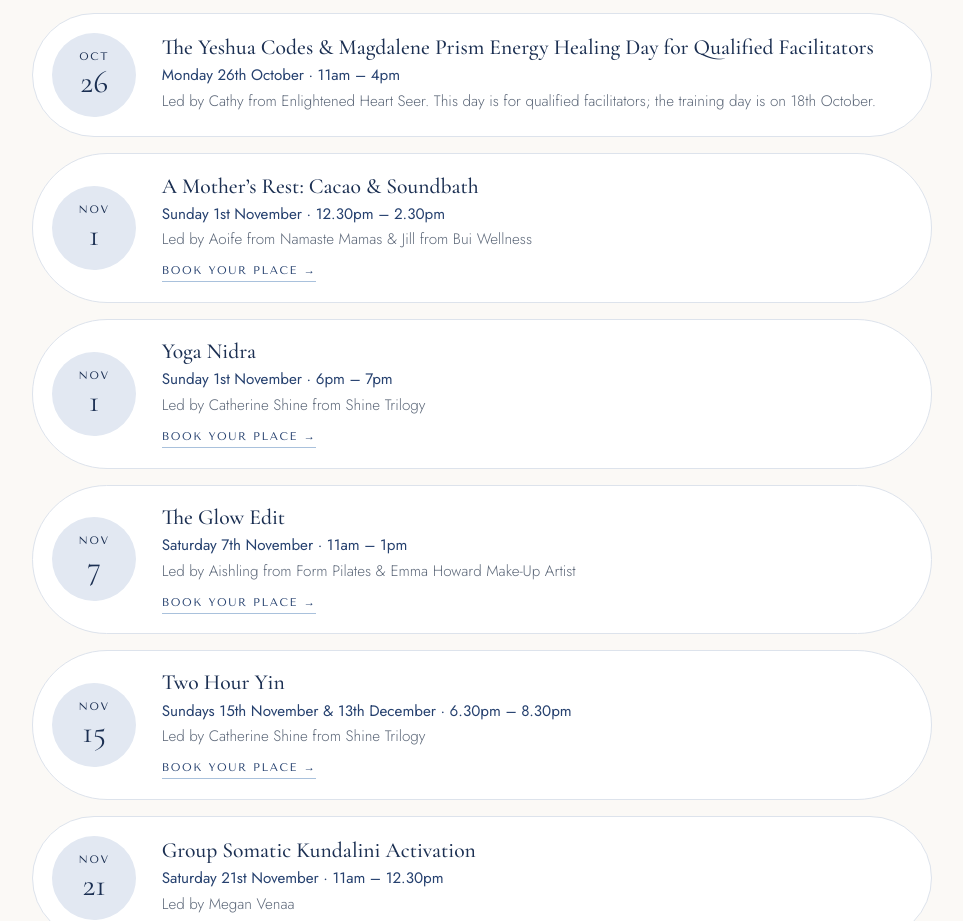
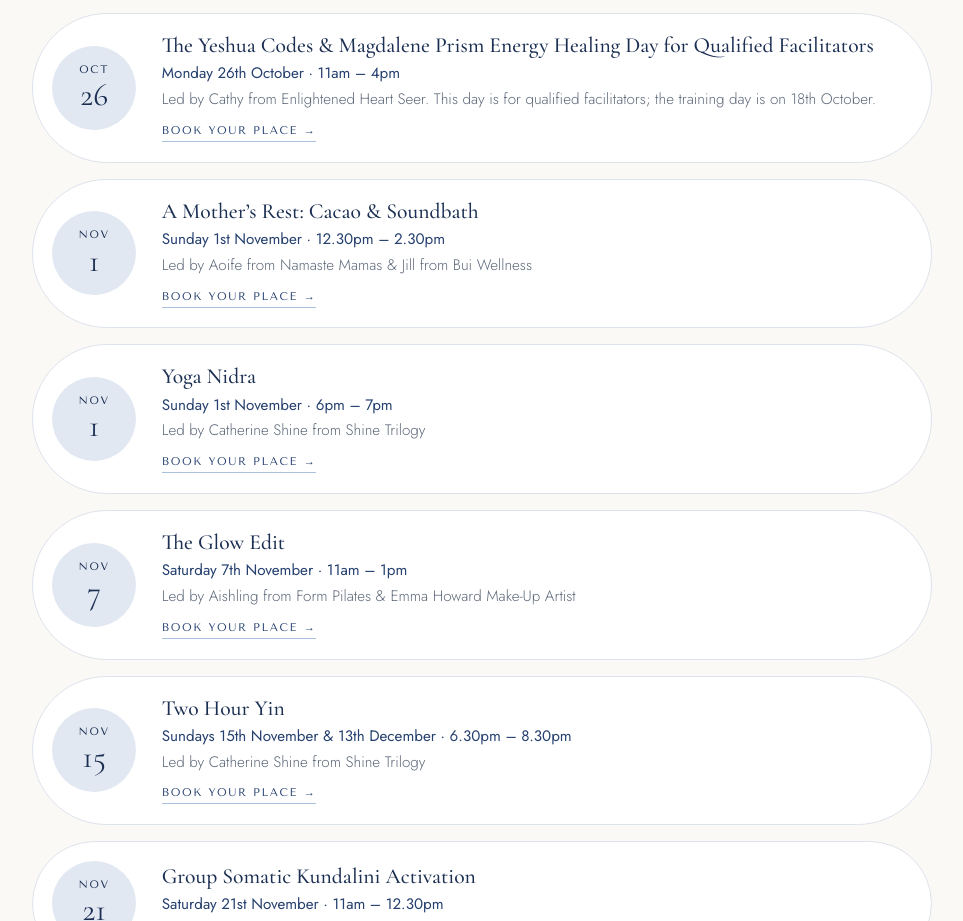
Before and after one commit to alunayogakildare/alunayogakildare.github.io, a plain HTML site: page index.html in a window 1280 px wide. Shown: the part 5715-6636 px from the top of the page, without its empty margins (158-1121 px from the left). Drawn offline with nearby package versions, Linux system fonts and the light colour scheme.

Commit message:
Add booking link for the Yeshua Codes facilitators day
Co-Authored-By: Claude Opus 5.5 <noreply@anthropic.com>

```diff
--- a/index.html
+++ b/index.html
@@ -250,6 +250,7 @@
               <h3>The Yeshua Codes &amp; Magdalene Prism Energy Healing Day for Qualified Facilitators</h3>
               <p class="event-meta">Monday 26th October · 11am – 4pm</p>
               <p>Led by Cathy from Enlightened Heart Seer. This day is for qualified facilitators; the training day is on 18th October.</p>
+              <a class="event-book" href="https://enlightenedheartseer.as.me/schedule/f7d2ffcd/" target="_blank" rel="noopener">Book your place →</a>
             </div>
           </article>
           <article class="event" data-end="2026-11-01">
```
